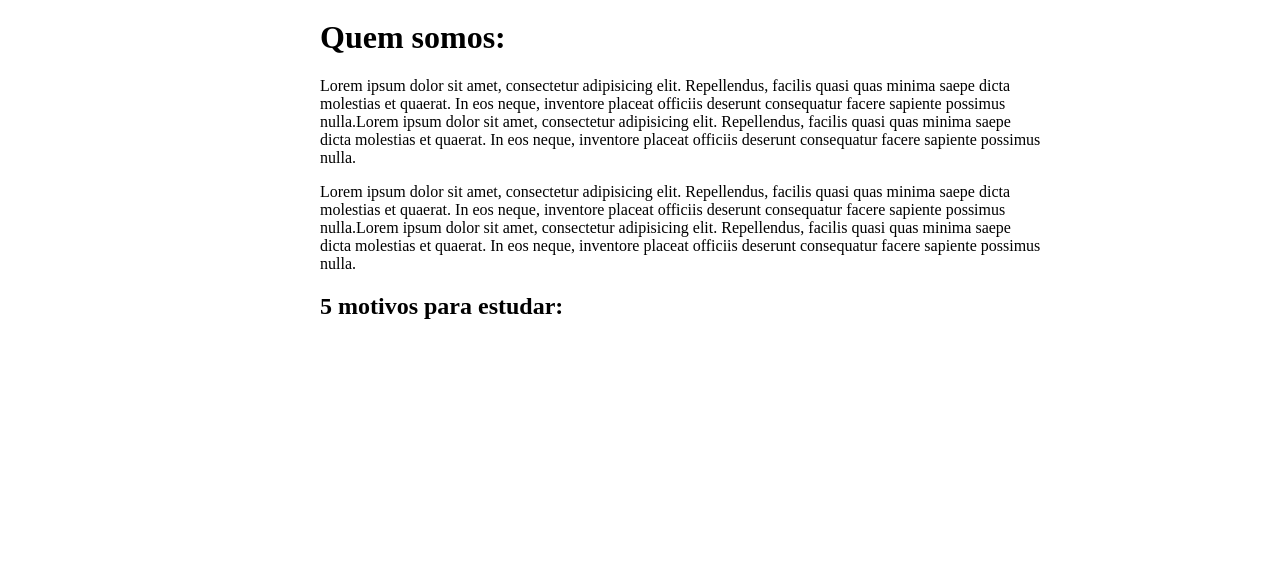
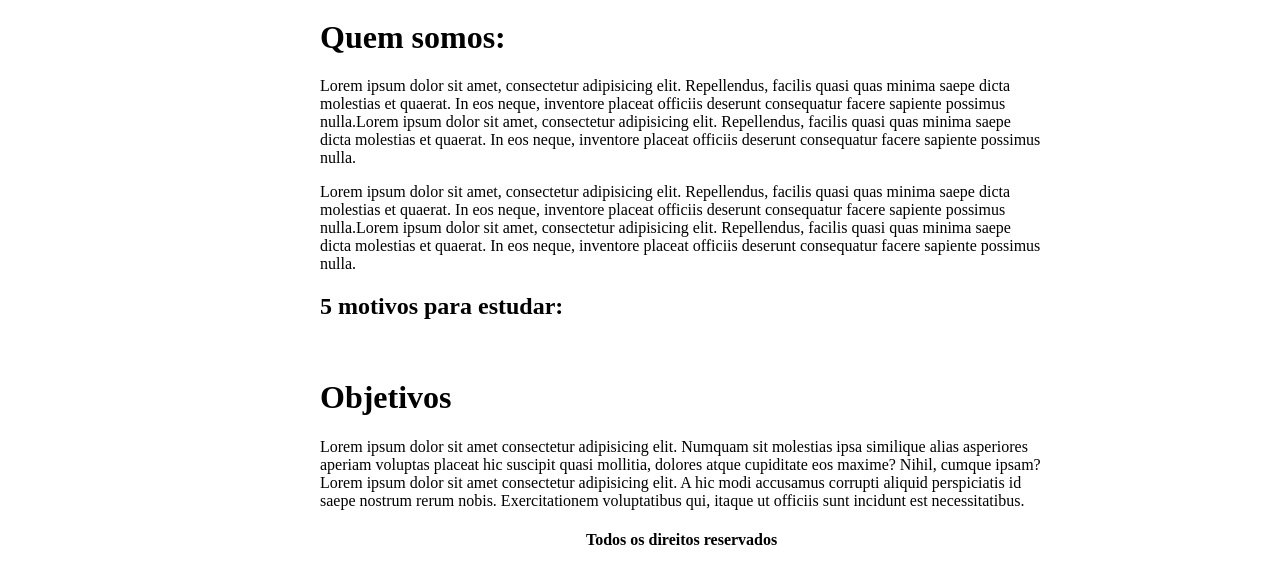
Before and after one commit to ymosena/DESAFIO-1--DESEVOLVIMENTO-WEB-1, a plain HTML site: page quem_somos.html in a window 1280 px wide. Shown: the part 110-694 px from the top of the page. Drawn offline with Linux system fonts and the light colour scheme.

Commit message:
Update quem_somos.html

```diff
--- a/quem_somos.html
+++ b/quem_somos.html
@@ -17,7 +17,9 @@
         <p>Lorem ipsum dolor sit amet, consectetur adipisicing elit. Repellendus, facilis quasi quas minima saepe dicta molestias et quaerat. In eos neque, inventore placeat officiis deserunt consequatur facere sapiente possimus nulla.Lorem ipsum dolor sit amet, consectetur adipisicing elit. Repellendus, facilis quasi quas minima saepe dicta molestias et quaerat. In eos neque, inventore placeat officiis deserunt consequatur facere sapiente possimus nulla.</p>
         <p>Lorem ipsum dolor sit amet, consectetur adipisicing elit. Repellendus, facilis quasi quas minima saepe dicta molestias et quaerat. In eos neque, inventore placeat officiis deserunt consequatur facere sapiente possimus nulla.Lorem ipsum dolor sit amet, consectetur adipisicing elit. Repellendus, facilis quasi quas minima saepe dicta molestias et quaerat. In eos neque, inventore placeat officiis deserunt consequatur facere sapiente possimus nulla.</p>
         <h2>5 motivos para estudar:</h2>
-
-
-</body>
+<br>
+        <h1>Objetivos</h1>
+        <p>Lorem ipsum dolor sit amet consectetur adipisicing elit. Numquam sit molestias ipsa similique alias asperiores aperiam voluptas placeat hic suscipit quasi mollitia, dolores atque cupiditate eos maxime? Nihil, cumque ipsam?Lorem ipsum dolor sit amet consectetur adipisicing elit. A hic modi accusamus corrupti aliquid perspiciatis id saepe nostrum rerum nobis. Exercitationem voluptatibus qui, itaque ut officiis sunt incidunt est necessitatibus.</p>
+        <h4 style="text-align:center"><strong>Todos os direitos reservados</strong></h4>
+    </body>
 </html>
```
